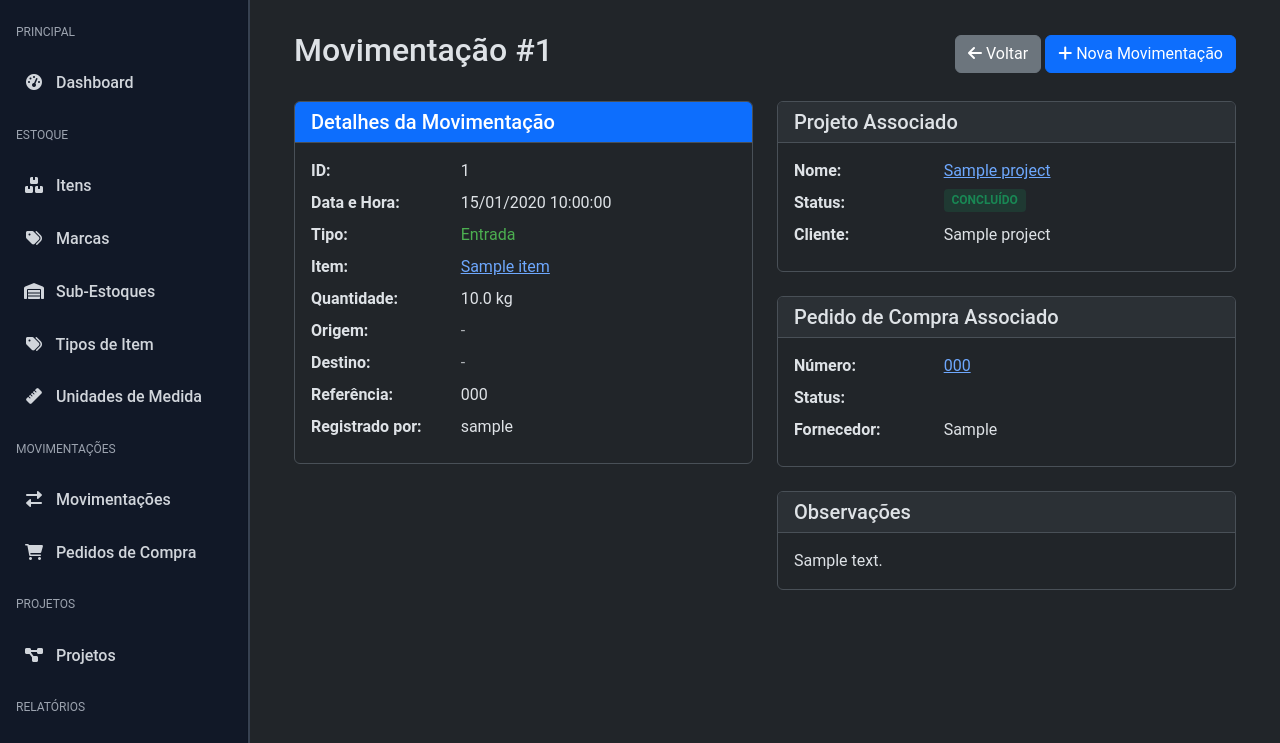
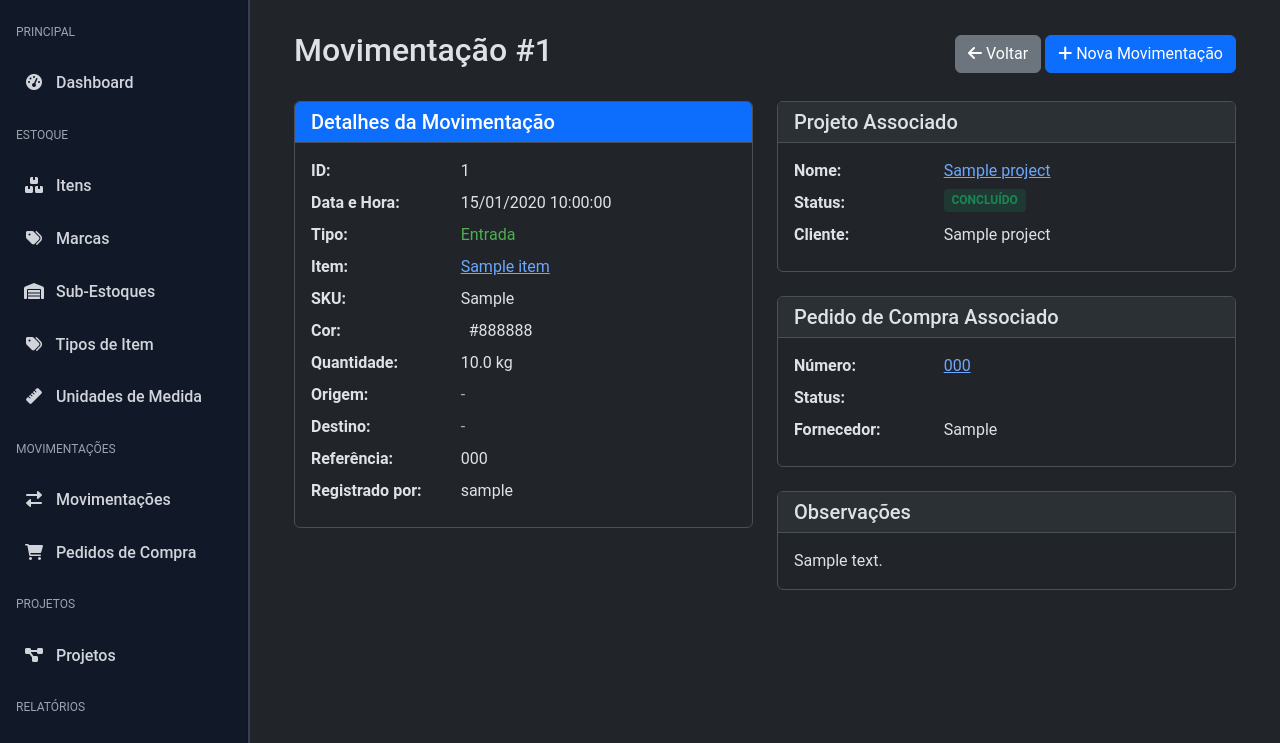
Before and after one commit to ton22/reply3dglobal, a Flask app: page /movements/1 in a window 1280 px wide. Shown: the part 57-800 px from the top of the page. Run offline with Flask 3, Linux system fonts and the light colour scheme; a user stored in the database is signed in; data comes from the database, SQL or seed files in the repository; tables that the repository leaves empty hold one stand-in row (values such as "Sample post"); parts of the project's set-up code (start-up, migrations or seed data) failed here and were passed over; some libraries are stand-ins or nearby versions.

Commit message:
Implementado coluna cor, tentado implementar cor no relatorio

```diff
--- a/templates/movements/movement_detail.html
+++ b/templates/movements/movement_detail.html
@@ -51,6 +51,23 @@
                         <a href="{{ url_for('item_detail', item_id=movement.item.id) }}">
                             {{ movement.item.name }}
                         </a>
+                    </div>
+                </div>
+                <div class="row mb-2">
+                    <div class="col-md-4 fw-bold">SKU:</div>
+                    <div class="col-md-8">{{ movement.item.sku or '-' }}</div>
+                </div>
+                <div class="row mb-2">
+                    <div class="col-md-4 fw-bold">Cor:</div>
+                    <div class="col-md-8">
+                        {% if movement.item.color %}
+                        <span class="d-flex align-items-center">
+                            <span class="color-dot me-2" style="background-color: {{ movement.item.color }};"></span>
+                            {{ movement.item.color }}
+                        </span>
+                        {% else %}
+                        -
+                        {% endif %}
                     </div>
                 </div>
                 <div class="row mb-2">
```
Also changed, not shown: templates/movements/movements.html (+25 -0 lines), templates/reports/inventory_report.html (+23 -0 lines).
